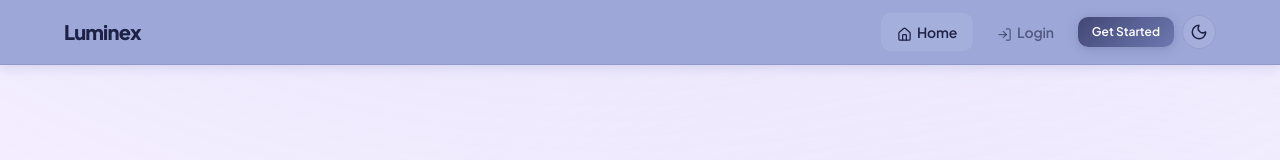
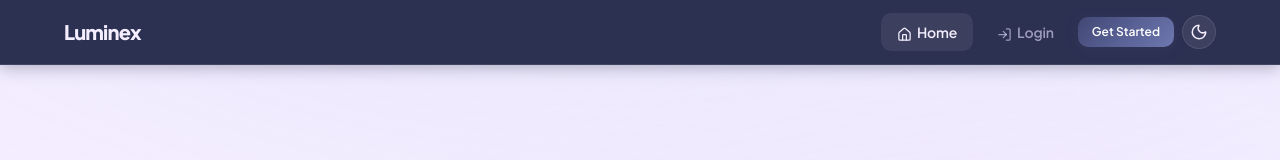
Before and after one commit to anikethana2109-maker/blogspot1, a React (Vite) app in the folder frontend/: page / in a window 1280 px wide. Shown: the top 160 px of the page. Built offline with nearby package versions, Linux system fonts and the light colour scheme; no server answers.

Commit message:
Light theme navbar: dark indigo for strong contrast vs lavender bg

```diff
--- a/frontend/src/index.css
+++ b/frontend/src/index.css
@@ -17,12 +17,12 @@
   --bg-glass-hover: rgba(66, 72, 116, 0.10);
   --bg-input: rgba(255, 255, 255, 0.88);
 
-  /* Navbar — periwinkle strip in light mode */
-  --bg-navbar: rgb(166, 177, 225);
-  --bg-navbar-blur: rgba(155, 166, 215, 0.97);
-  --text-navbar: rgb(30, 33, 70);
-  --text-navbar-muted: rgba(42, 46, 82, 0.65);
-  --border-navbar: rgba(66, 72, 116, 0.15);
+  /* Navbar — dark indigo for clear contrast against lavender bg */
+  --bg-navbar: rgb(42, 46, 82);
+  --bg-navbar-blur: rgba(38, 42, 76, 0.97);
+  --text-navbar: rgb(244, 238, 255);
+  --text-navbar-muted: rgba(220, 214, 247, 0.65);
+  --border-navbar: rgba(255, 255, 255, 0.10);
 
   /* Footer — darker indigo */
   --bg-footer: rgb(42, 46, 82);
@@ -54,7 +54,7 @@
   --shadow-lg: 0 8px 32px rgba(66, 72, 116, 0.15);
   --shadow-glow: 0 0 25px rgba(166, 177, 225, 0.22);
   --shadow-card: 0 4px 20px rgba(66, 72, 116, 0.08), inset 0 1px 0 rgba(255, 255, 255, 0.65);
-  --shadow-navbar: 0 2px 12px rgba(100, 110, 180, 0.22);
+  --shadow-navbar: 0 2px 16px rgba(42, 46, 82, 0.35);
 
   /* Spacing */
   --space-xs: 0.25rem;
```
